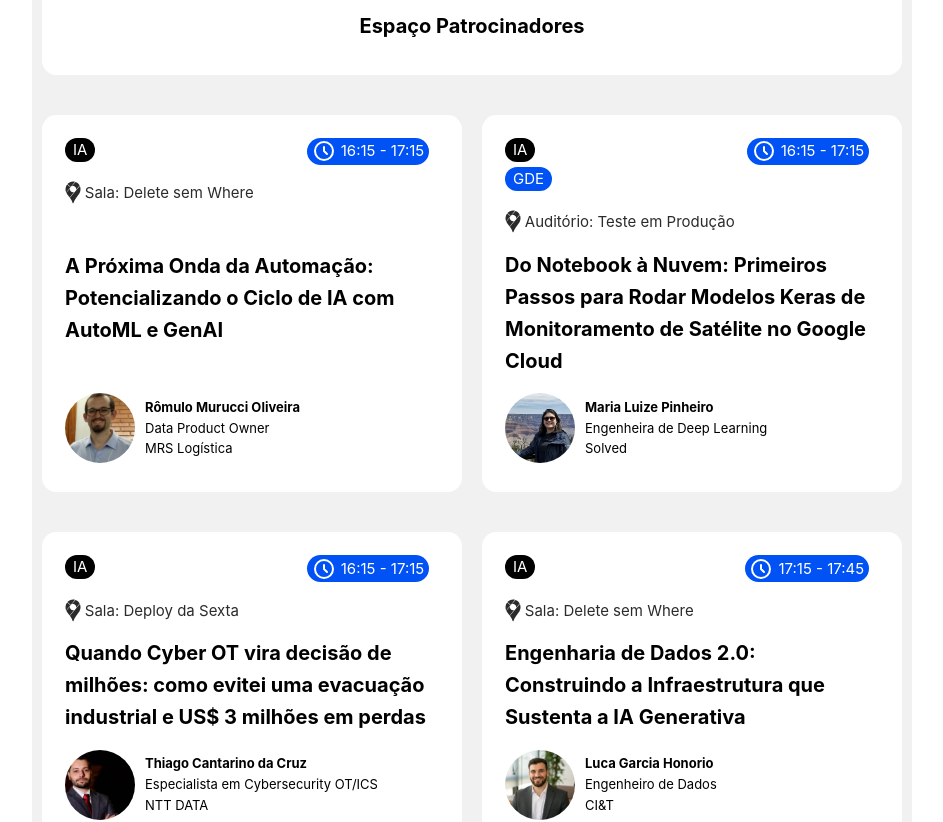
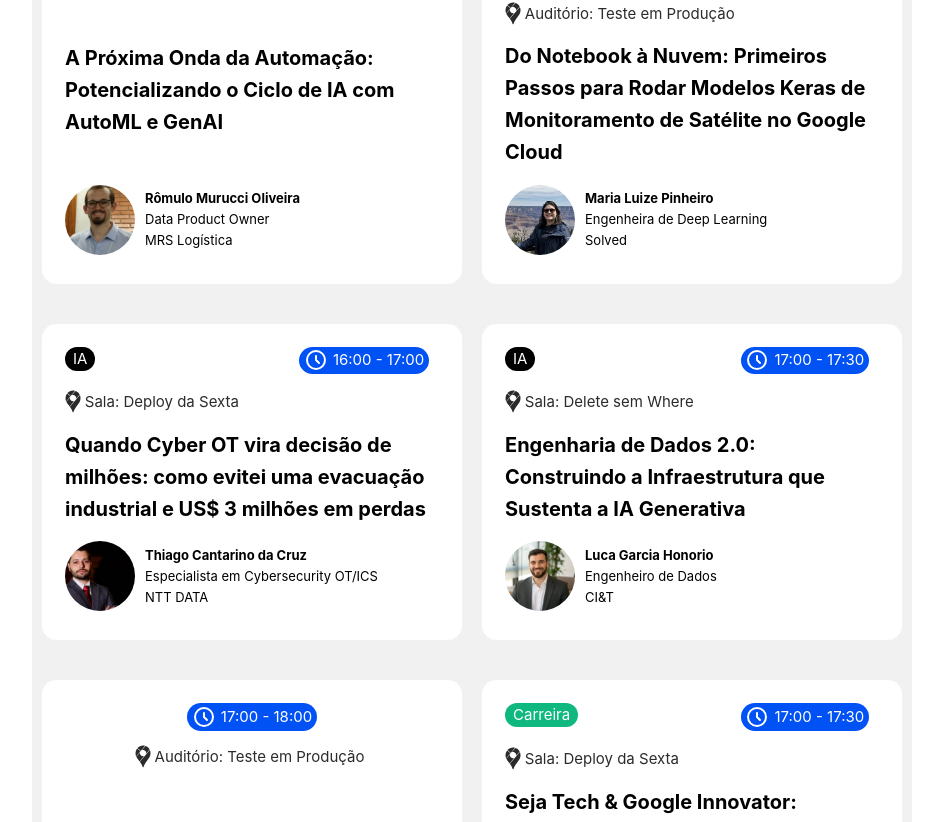
Before and after one commit to techhub-jf/techhub-site, a Vue app: page /conf in a window 1280 px wide. Shown: the part 7024-7846 px from the top of the page, without its empty margins (168-1111 px from the left). Built offline with nearby package versions, Linux system fonts and the light colour scheme.

Commit message:
update site

```diff
--- a/src/views/TechHubConf.vue
+++ b/src/views/TechHubConf.vue
@@ -177,32 +177,31 @@
             description="Vamos explorar a segurança de aplicações sob a perspectiva do atacante. Em vez de focar apenas em boas práticas, propomos uma mudança de mentalidade: entender como sistemas são analisados, explorados e comprometidos, e como a mentalidade ofensiva permite identificar vulnerabilidades antes que sejam exploradas." />
 
           <ScheduleTile time="15:30 - 16:00" title="Coffee Break"/>
-          <ScheduleTile time="16:00 - 16:15" title="Espaço Patrocinadores" location="Auditório: Teste em Produção"/>
 
           <Schedule :speakers="[{img: SpeakerRomulo, name: 'Rômulo Murucci Oliveira', role: 'Data Product Owner', company: 'MRS Logística'}]"
-            :types="[{id: 'ai', name: 'IA'}]" time="16:15 - 17:15" location="Sala: Delete sem Where"
+            :types="[{id: 'ai', name: 'IA'}]" time="16:00 - 17:15" location="Sala: Delete sem Where"
             title="A Próxima Onda da Automação: Potencializando o Ciclo de IA com AutoML e GenAI"
             description="Vamos desmistificar o AutoML Integral com dois cases de alto impacto desenvolvidos localmente em Juiz de Fora — da academia (UFJF) à indústria ferroviária. E para fechar: como a integração sinérgica entre AutoML e IA Generativa está transformando o papel do profissional de dados." />
 
           <Schedule :speakers="[{img: SpeakerMariaLuize, name: 'Maria Luize Pinheiro', role: 'Engenheira de Deep Learning', company: 'Solved'}]"
-            :types="[{id: 'ai', name: 'IA'}, {id: 'gde', name: 'GDE'}]" time="16:15 - 17:15" location="Auditório: Teste em Produção"
+            :types="[{id: 'ai', name: 'IA'}, {id: 'gde', name: 'GDE'}]" time="16:00 - 17:00" location="Auditório: Teste em Produção"
             title="Do Notebook à Nuvem: Primeiros Passos para Rodar Modelos Keras de Monitoramento de Satélite no Google Cloud"
             description="Cansado de ver seu computador travar ao processar imagens pesadas de satélite? Vamos mostrar como dar os primeiros passos para tirar seus modelos de IA do ambiente local e levá-los para o Google Cloud — organizando dados no Cloud Storage, empacotando código com Docker e escolhendo a máquina ideal (GPUs NVIDIA L4) sem gastar uma fortuna com Spot VMs. Um guia para sair do notebook e automatizar o monitoramento ambiental de forma profissional e econômica." />
 
           <Schedule :speakers="[{img: SpeakerThiagoCantarino, name: 'Thiago Cantarino da Cruz', role: 'Especialista em Cybersecurity OT/ICS', company: 'NTT DATA'}]"
-            :types="[{id: 'ai', name: 'IA'}]" time="16:15 - 17:15" location="Sala: Deploy da Sexta"
+            :types="[{id: 'ai', name: 'IA'}]" time="16:00 - 17:00" location="Sala: Deploy da Sexta"
             title="Quando Cyber OT vira decisão de milhões: como evitei uma evacuação industrial e US$ 3 milhões em perdas"
             description="Com a evolução de Cloud, IoT e IA, os incidentes cibernéticos em ambientes industriais passaram a representar riscos concretos à continuidade operacional. Nesta palestra, apresento uma abordagem prática sobre Cyber OT, como estruturar um programa de segurança e um business case real que evitou uma evacuação industrial e US$ 3 milhões em perdas." />
 
           <Schedule :speakers="[{img: SpeakerLuca, name: 'Luca Garcia Honorio', role: 'Engenheiro de Dados', company: 'CI&T'}]"
-            :types="[{id: 'ai', name: 'IA'}]" time="17:15 - 17:45" location="Sala: Delete sem Where"
+            :types="[{id: 'ai', name: 'IA'}]" time="17:00 - 17:30" location="Sala: Delete sem Where"
             title="Engenharia de Dados 2.0: Construindo a Infraestrutura que Sustenta a IA Generativa"
             description="Não existe IA de elite com dados de baixa qualidade. Vamos explorar a 'Engenharia de Dados 2.0': arquiteturas modernas de Lakehouse com Databricks, padrões de RAG para reduzir alucinações de LLMs, e os desafios reais de governança e privacidade em projetos de alta criticidade no setor financeiro." />
 
-          <ScheduleTile time="17:15 - 18:00" title="Mesa Redonda" location="Auditório: Teste em Produção" class="schedule-one-row"/>
+          <ScheduleTile time="17:00 - 18:00" title="Mesa Redonda" location="Auditório: Teste em Produção" class="schedule-one-row"/>
 
           <Schedule :speakers="[{img: SpeakerTiago, name: 'Tiago Reis', role: 'Coordenador de Tecnologia Educacional', company: 'Colégio Stella Matutina'}]"
-            :types="[{id: 'career', name: 'Carreira'}]" time="17:15 - 17:45" location="Sala: Deploy da Sexta"
+            :types="[{id: 'career', name: 'Carreira'}]" time="17:00 - 17:30" location="Sala: Deploy da Sexta"
             title="Seja Tech & Google Innovator: Transformando instituições através da inovação inclusiva"
             description="O case do Projeto Seja Tech: uma iniciativa que redefine a tecnologia como linguagem de poder e autonomia para além das equipes técnicas. Como combater a discrepância entre ambientes hiperconectados e seus 'bastidores' desconectados — validado na Academia de Google Innovator em São Paulo." />
 
```
Also changed, not shown: public/pwa-maskable-512.png.
